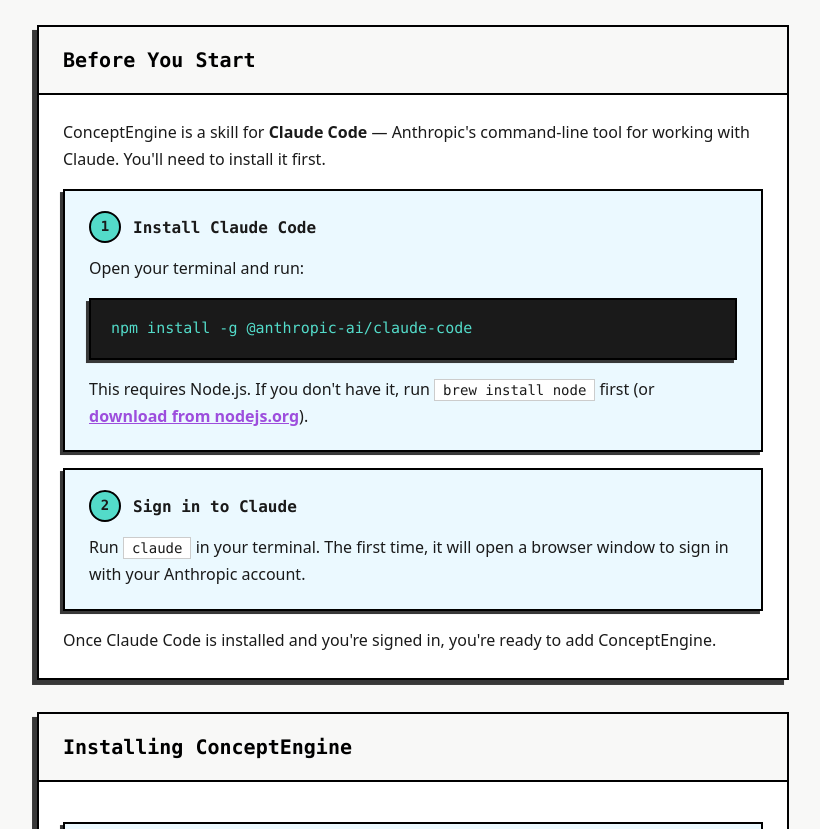
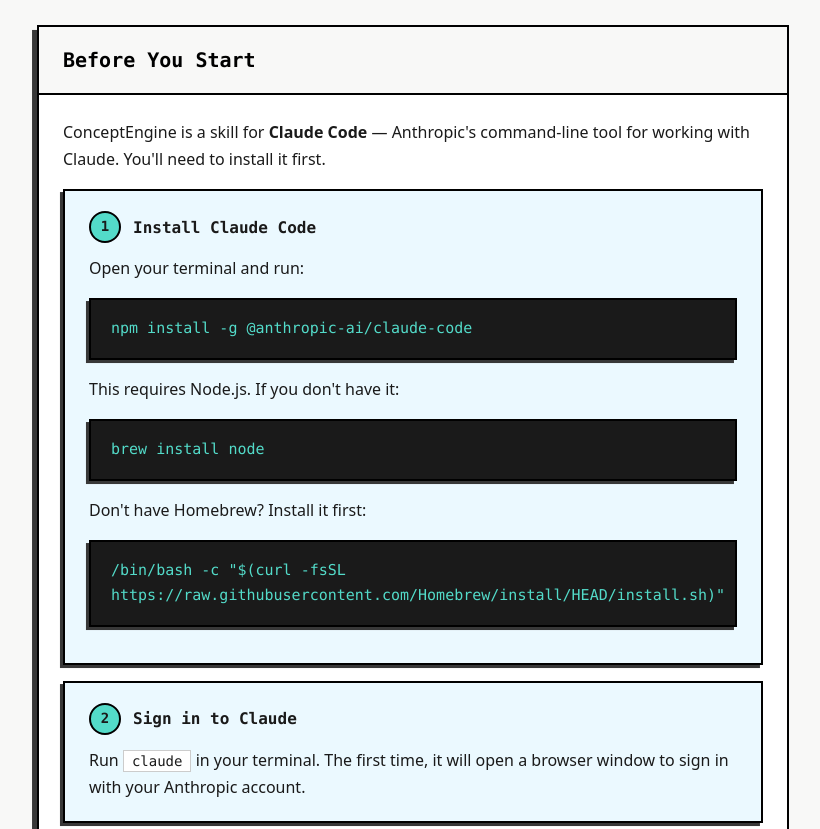
Before and after one commit to theprompted/promptedos-concept-engine, a plain HTML site: page index.html in a window 1280 px wide. Shown: the part 271-1100 px from the top of the page, without its empty margins (227-1047 px from the left). Drawn offline with Linux system fonts and the light colour scheme.

Commit message:
Add Homebrew install instructions

```diff
--- a/index.html
+++ b/index.html
@@ -404,7 +404,10 @@
                 </div>
                 <p>Open your terminal and run:</p>
                 <div class="code-block">npm install -g @anthropic-ai/claude-code</div>
-                <p>This requires Node.js. If you don't have it, run <code>brew install node</code> first (or <a href="https://nodejs.org/" style="color: var(--accent-purple); font-weight: 600;">download from nodejs.org</a>).</p>
+                <p>This requires Node.js. If you don't have it:</p>
+                <div class="code-block">brew install node</div>
+                <p>Don't have Homebrew? Install it first:</p>
+                <div class="code-block">/bin/bash -c "$(curl -fsSL https://raw.githubusercontent.com/Homebrew/install/HEAD/install.sh)"</div>
             </div>
             <div class="step-card">
                 <div class="step-header">
```
